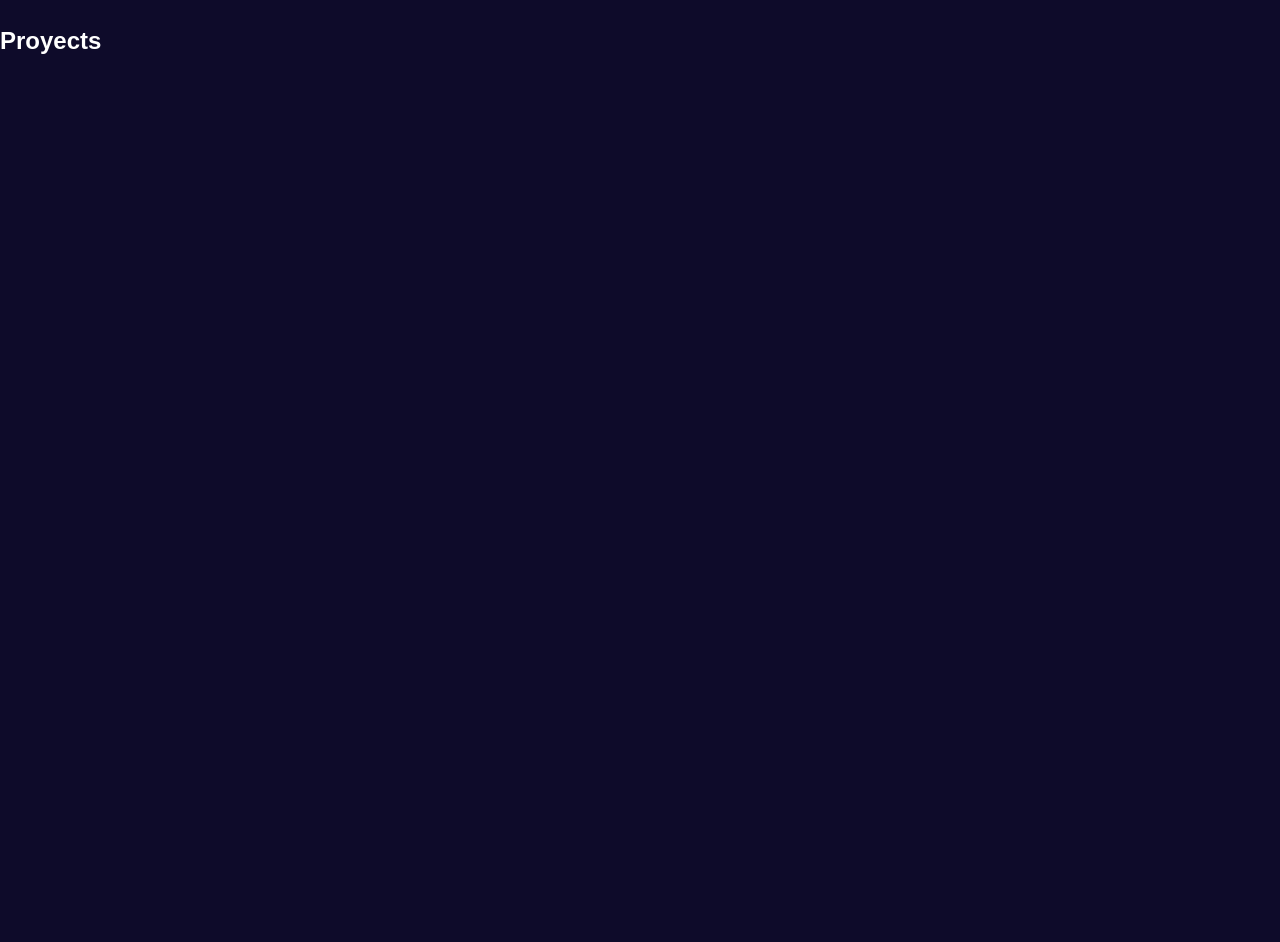
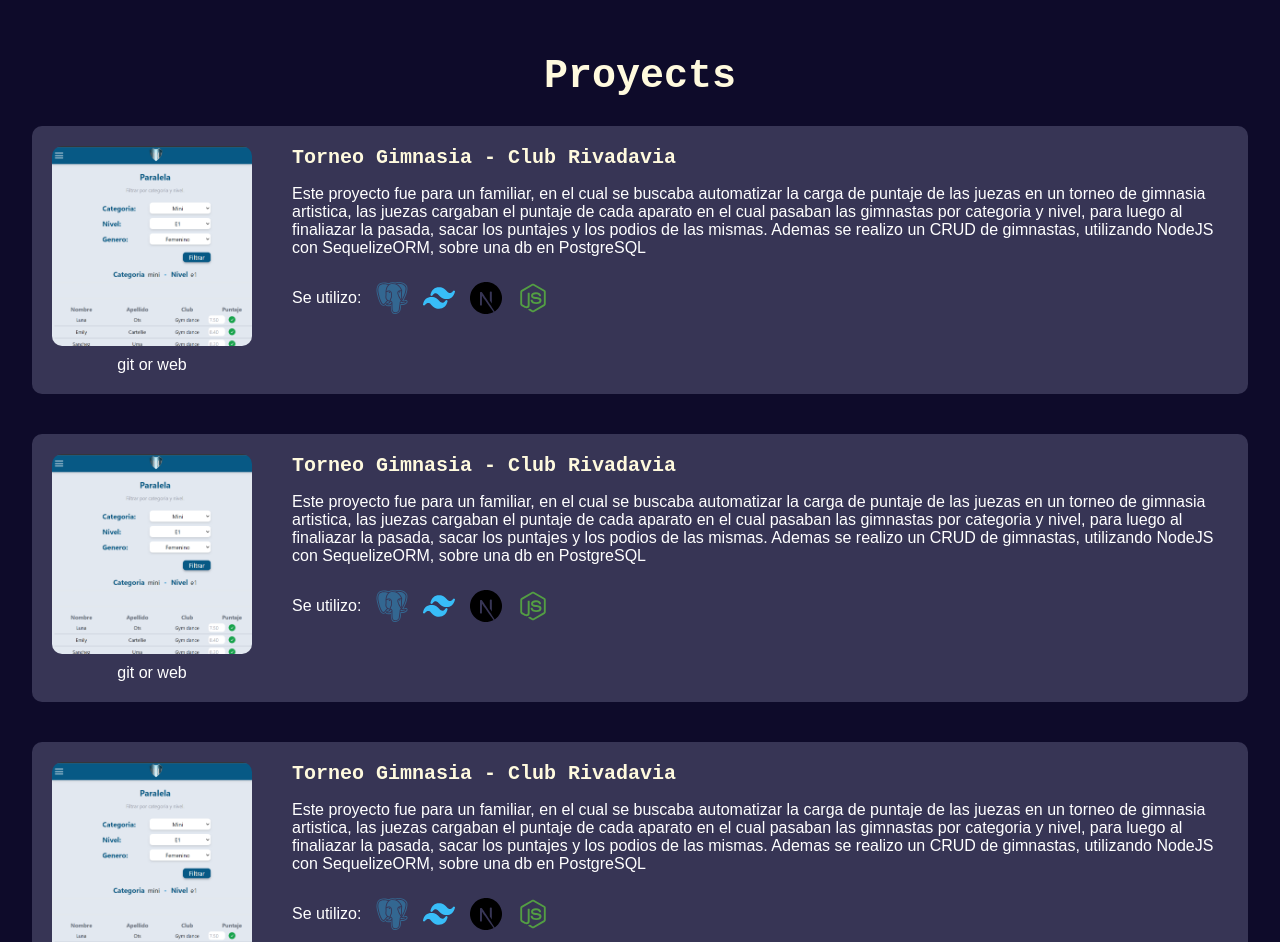
Before and after one commit to BenjaMontero02/portafolio, a Next.js app: page / in a window 1280 px wide. Shown: the part 1040-1982 px from the top of the page. Before the commit the page ends 1115 px from the top, so only its background shows below. Built offline with nearby package versions, Linux system fonts and the light colour scheme.

Commit message:
new changes

```diff
--- a/src/app/globals.css
+++ b/src/app/globals.css
@@ -71,7 +71,7 @@ body {
   .my-img{
     height: 300px;
     width: 300px;
-    background-image: url(../../public/yo.jpg);
+    background-image: url(../../public/img/portafolio-yo.jpg);
     background-size: cover;
     background-position: top;
     border-radius: 10%;
@@ -197,3 +197,82 @@ body {
 
   }
 }
+
+.proyects.appear {
+  opacity: 1;
+  transform: translateX(0);
+}
+
+.fix{
+  width: 100%;
+  display: flex;
+  justify-content: center;
+
+  > h1 {
+    color: var(--secondary);
+    font-weight: bold;
+    font-size: 40px;
+    font-family: monospace;
+  }
+}
+
+.proyects{
+  width: 100%;
+  display: flex;
+  justify-content: center;
+  flex-direction: column;
+  align-items: center;
+
+  .card-proyect{
+    display: flex;
+    align-items: self-start;
+    gap: 40px;
+    margin-right: 32px;
+    margin-left: 32px;
+    background-color: #373555;
+    padding: 20px;
+    margin-bottom: 40px;
+    border-radius: 10px;
+    transition: 3s ease-in;
+
+
+    .img-proyect{
+      width: 200px;
+      height: 200px;
+      border-radius: 5%;
+    }
+
+    .card-proyect-img{
+      display: flex;
+      flex-direction: column;
+      align-items: center;
+      gap: 10px;
+    }
+
+    .card-proyect-content{
+      display: flex;
+      flex-direction: column;
+      justify-content: flex-start;
+      height: 200px;
+
+      > div {
+
+        > h3 {
+          color: var(--secondary);
+          font-weight: bold;
+          font-size: 20px;
+          font-family: monospace;
+          margin: 0;
+        }
+      }
+
+      .tecnologies{
+        display: flex;
+        align-items: center;
+        gap: 15px;
+      }
+
+
+    }
+  }
+}
--- a/src/app/page.js
+++ b/src/app/page.js
@@ -1,3 +1,4 @@
+'use client'
 import Image from 'next/image'
 import React from 'react'
 import html from '../../public/svg/html.svg'
@@ -15,16 +16,50 @@ import tailwind from '../../public/svg/tailwind.svg'
 import bootstrap from '../../public/svg/bootstrap.svg'
 import spring from '../../public/svg/spring.svg'
 import docker from '../../public/svg/docker.svg'
+import gimnasia from '../../public/img/gimnasia.png'
+
+import { useEffect, useState } from 'react';
+
+export default function page() {
+
+  const [isVisible, setIsVisible] = useState(false);
+
+  useEffect(() => {
+    const handleScroll = () => {
+      const proyectsSection = document.querySelector('.proyects');
+      const sectionPosition = proyectsSection.getBoundingClientRect().top;
+      const screenHeight = window.innerHeight;
+
+      if (sectionPosition < screenHeight * 0.75) {
+        setIsVisible(true);
+      }
+    };
+
+    document.addEventListener('scroll', handleScroll);
+
+    // Limpia el evento de scroll cuando el componente se desmonta
+    return () => {
+      document.removeEventListener('scroll', handleScroll);
+    };
+  }, []); // El segundo argumento [] asegura que el efecto solo se ejecute una vez al montar el componente
 
 
-export default function page() {
+
+
+
+
+
+
+
+
+
   return (
     <main>
       <section className='bannerMe'>
           <div className='my-img'></div>
         <div>
           <div className='my'>
-            <h1>Benjamin Montero</h1>
+            <h1>BENJAMIN MONTERO</h1>
             <h3 className='h3'>Full Stack</h3>
           </div>
           <div className='aboutMe'>
@@ -106,9 +141,65 @@ export default function page() {
           </div>
         </div>
       </section>
-      <section>
-        <h1 id="proyects">Proyects</h1>
-        <h3></h3>
+      <div className='fix'><h1 id="proyects">Proyects</h1></div>
+      <section className='proyects'>
+        <div className='card-proyect'>
+          <div className='card-proyect-img'>
+            <Image src={gimnasia} alt='torneo' className='img-proyect'/>
+            git or web
+          </div>
+          <div className='card-proyect-content'>
+            <div>
+              <h3>Torneo Gimnasia - Club Rivadavia</h3>
+              <p>Este proyecto fue para un familiar, en el cual se buscaba automatizar la carga de puntaje de las juezas en un torneo de
+                gimnasia artistica, las juezas cargaban el puntaje de cada aparato en el cual pasaban las gimnastas por categoria y nivel,
+                para luego al finaliazar la pasada, sacar los puntajes y los podios de las mismas.
+                Ademas se realizo un CRUD de gimnastas, utilizando NodeJS con SequelizeORM, sobre una db en PostgreSQL
+              </p>
+            </div>
+            <div className='tecnologies'>
+              <p>Se utilizo: </p><Image src={postgres}/> <Image src={tailwind}/> <Image src={nextjs}/> <Image src={node}/>
+            </div>
+          </div>
+        </div>
+        <div className='card-proyect'>
+          <div className='card-proyect-img'>
+            <Image src={gimnasia} alt='torneo' className='img-proyect'/>
+            git or web
+          </div>
+          <div className='card-proyect-content'>
+            <div>
+              <h3>Torneo Gimnasia - Club Rivadavia</h3>
+              <p>Este proyecto fue para un familiar, en el cual se buscaba automatizar la carga de puntaje de las juezas en un torneo de
+                gimnasia artistica, las juezas cargaban el puntaje de cada aparato en el cual pasaban las gimnastas por categoria y nivel,
+                para luego al finaliazar la pasada, sacar los puntajes y los podios de las mismas.
+                Ademas se realizo un CRUD de gimnastas, utilizando NodeJS con SequelizeORM, sobre una db en PostgreSQL
+              </p>
+            </div>
+            <div className='tecnologies'>
+              <p>Se utilizo: </p><Image src={postgres}/> <Image src={tailwind}/> <Image src={nextjs}/> <Image src={node}/>
+            </div>
+          </div>
+        </div>
+        <div className='card-proyect'>
+          <div className='card-proyect-img'>
+            <Image src={gimnasia} alt='torneo' className='img-proyect'/>
+            git or web
+          </div>
+          <div className='card-proyect-content'>
+            <div>
+              <h3>Torneo Gimnasia - Club Rivadavia</h3>
+              <p>Este proyecto fue para un familiar, en el cual se buscaba automatizar la carga de puntaje de las juezas en un torneo de
+                gimnasia artistica, las juezas cargaban el puntaje de cada aparato en el cual pasaban las gimnastas por categoria y nivel,
+                para luego al finaliazar la pasada, sacar los puntajes y los podios de las mismas.
+                Ademas se realizo un CRUD de gimnastas, utilizando NodeJS con SequelizeORM, sobre una db en PostgreSQL
+              </p>
+            </div>
+            <div className='tecnologies'>
+              <p>Se utilizo: </p><Image src={postgres}/> <Image src={tailwind}/> <Image src={nextjs}/> <Image src={node}/>
+            </div>
+          </div>
+        </div>
       </section>
     </main>
   )
```
Also changed, not shown: public/img/gimnasia.png (added), public/img/portafolio-yo.jpg (added).
